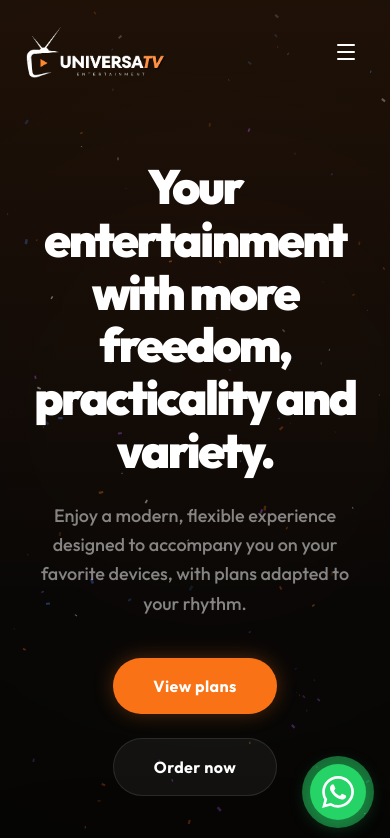
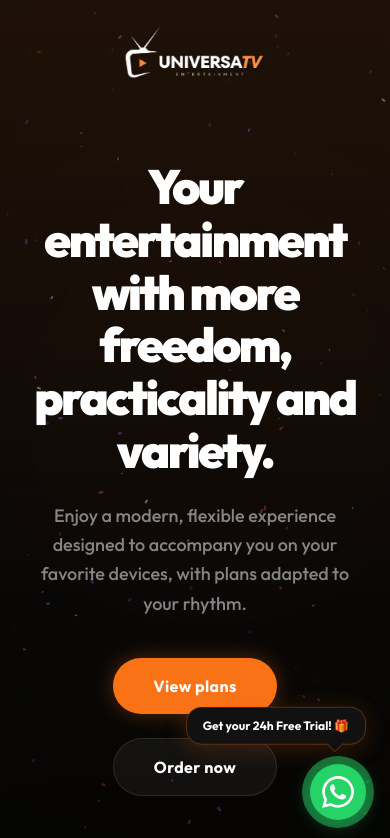
Before and after one commit to viathevalter/site_universatv, a Next.js app: page /en in a window 390 px wide. Shown: the top 838 px of the page. Built offline with nearby package versions, Linux system fonts and the light colour scheme.

Commit message:
feat: hide menu and center logo on UK landing page, add 24h free trial tooltip on WhatsApp button

```diff
--- a/src/app/globals.css
+++ b/src/app/globals.css
@@ -43,3 +43,16 @@ body {
   background-color: rgba(249, 115, 22, 0.3);
   color: #fff;
 }
+
+@keyframes float-y {
+  0%, 100% {
+    transform: translateY(0);
+  }
+  50% {
+    transform: translateY(-8px);
+  }
+}
+
+.animate-float {
+  animation: float-y 3s ease-in-out infinite;
+}
--- a/src/components/FloatingWhatsApp.tsx
+++ b/src/components/FloatingWhatsApp.tsx
@@ -6,11 +6,18 @@ type Locale = "global" | "es" | "pt-br" | "crm" | "en";
 
 export function FloatingWhatsApp({ locale = "global" }: { locale?: Locale }) {
   const [isVisible, setIsVisible] = useState(false);
+  const [showTooltip, setShowTooltip] = useState(false);
 
   useEffect(() => {
-    // Suave delay para aparecer apenas após o usuário começar a navegar
-    const timer = setTimeout(() => setIsVisible(true), 1500);
-    return () => clearTimeout(timer);
+    // Delay to display WhatsApp button
+    const wppTimer = setTimeout(() => setIsVisible(true), 1500);
+    // Delay to display the tooltip bubble (5 seconds)
+    const tooltipTimer = setTimeout(() => setShowTooltip(true), 5000);
+
+    return () => {
+      clearTimeout(wppTimer);
+      clearTimeout(tooltipTimer);
+    };
   }, []);
 
   const isEs = locale === "es";
@@ -18,20 +25,42 @@ export function FloatingWhatsApp({ locale = "global" }: { locale?: Locale }) {
   // UK/English will use the Spanish number (+34617598421) as requested by the user
   const wppNumber = (isEs || isEn) ? "34617598421" : "554799563627";
 
+  // Custom greetings for a 24h free trial to improve conversion rates
   const defaultText = isEn
-     ? "Hello UniversaTV, I would like to receive more information."
+     ? "Hello UniversaTV, I would like to get a 24-hour free trial!"
      : isEs
-     ? "Hola UniversaTV, me gustaría recibir más información."
-     : "Olá UniversaTV, gostaria de mais informações.";
+     ? "Hola UniversaTV, me gustaría obtener una prueba gratuita de 24 horas."
+     : "Olá UniversaTV, gostaria de solicitar um teste grátis de 24 horas.";
+
+  const tooltipText = isEn
+     ? "Get your 24h Free Trial! 🎁"
+     : isEs
+     ? "¡Consigue tu prueba de 24h gratis! 🎁"
+     : "Teste grátis de 24h aqui! 🎁";
 
   const link = `https://wa.me/${wppNumber}?text=${encodeURIComponent(defaultText)}`;
 
   return (
+    <div
+      className={`fixed bottom-6 right-6 md:bottom-8 md:right-8 z-50 flex flex-col items-end transition-all duration-500 ease-out ${
+        isVisible ? "translate-y-0 opacity-100" : "translate-y-10 opacity-0 pointer-events-none"
+      }`}
+    >
+      {/* Speech bubble Tooltip */}
+      {showTooltip && (
+        <div className="relative mb-3 bg-[#111111] border border-orange-brand/30 text-white px-4 py-2.5 rounded-2xl shadow-[0_4px_25px_rgba(249,115,22,0.2)] max-w-[200px] animate-float text-center select-none text-xs font-bold leading-snug">
+          {/* Arrow pointing down */}
+          <div className="absolute top-full right-6 w-3 h-3 bg-[#111111] border-r border-b border-orange-brand/30 rotate-45 -mt-[6px]" />
+          {tooltipText}
+        </div>
+      )}
+
+      {/* WhatsApp Floating Button */}
       <a
         href={link}
         target="_blank"
         rel="noreferrer"
-      className={`fixed bottom-6 right-6 md:bottom-8 md:right-8 z-50 flex items-center justify-center w-14 h-14 md:w-16 md:h-16 bg-[#25D366] text-white rounded-full shadow-[0_4px_20px_rgba(37,211,102,0.4)] hover:scale-110 hover:shadow-[0_4px_25px_rgba(37,211,102,0.6)] transition-all duration-500 ease-out ${isVisible ? "translate-y-0 opacity-100" : "translate-y-10 opacity-0 pointer-events-none"}`}
+        className="relative flex items-center justify-center w-14 h-14 md:w-16 md:h-16 bg-[#25D366] text-white rounded-full shadow-[0_4px_20px_rgba(37,211,102,0.4)] hover:scale-110 hover:shadow-[0_4px_25px_rgba(37,211,102,0.6)] transition-all duration-300"
         aria-label="Fale conosco no WhatsApp"
       >
         <svg
@@ -44,5 +73,6 @@ export function FloatingWhatsApp({ locale = "global" }: { locale?: Locale }) {
         {/* Ping ring effect */}
         <span className="absolute inline-flex h-[130%] w-[130%] rounded-full bg-[#25D366] opacity-30 animate-pulse -z-10" />
       </a>
+    </div>
   );
 }
--- a/src/components/Navbar.tsx
+++ b/src/components/Navbar.tsx
@@ -63,6 +63,7 @@ export function Navbar({ locale = "global" }: NavbarProps) {
   const links = navLinks[locale];
   const ctaText = ctaTranslations[locale];
   const ctaHref = locale === "crm" ? "#solucao" : "#plans";
+  const isLandingPage = locale === "en";
 
   return (
     <header
@@ -74,6 +75,12 @@ export function Navbar({ locale = "global" }: NavbarProps) {
       )}
     >
       <div className="container mx-auto px-6 flex items-center justify-between">
+        {isLandingPage ? (
+          <div className="w-full flex justify-center">
+            <Logo href="/en" />
+          </div>
+        ) : (
+          <>
             <Logo href={locale === "global" ? "/" : `/${locale}`} />
 
             {/* Desktop Nav */}
@@ -101,9 +108,12 @@ export function Navbar({ locale = "global" }: NavbarProps) {
             >
               {mobileMenuOpen ? <X size={24} /> : <Menu size={24} />}
             </button>
+          </>
+        )}
       </div>
 
       {/* Mobile Nav */}
+      {!isLandingPage && (
         <div className={cn(
           "md:hidden absolute top-full left-0 w-full bg-[#0A0A0A] border-b border-white/5 transition-all duration-300 overflow-hidden",
           mobileMenuOpen ? "max-h-72 opacity-100" : "max-h-0 opacity-0"
@@ -121,6 +131,7 @@ export function Navbar({ locale = "global" }: NavbarProps) {
             )}
           </nav>
         </div>
+      )}
     </header>
   );
 }
```
Lines whose indentation alone changed are shown as unchanged.
